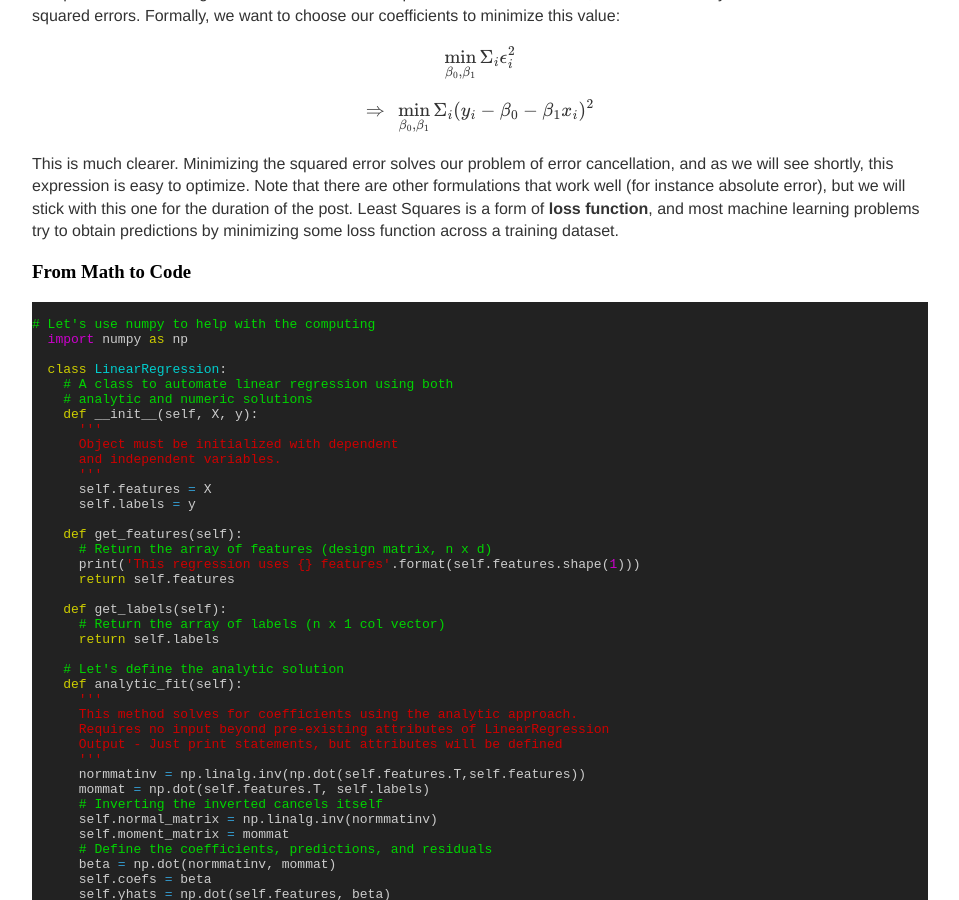
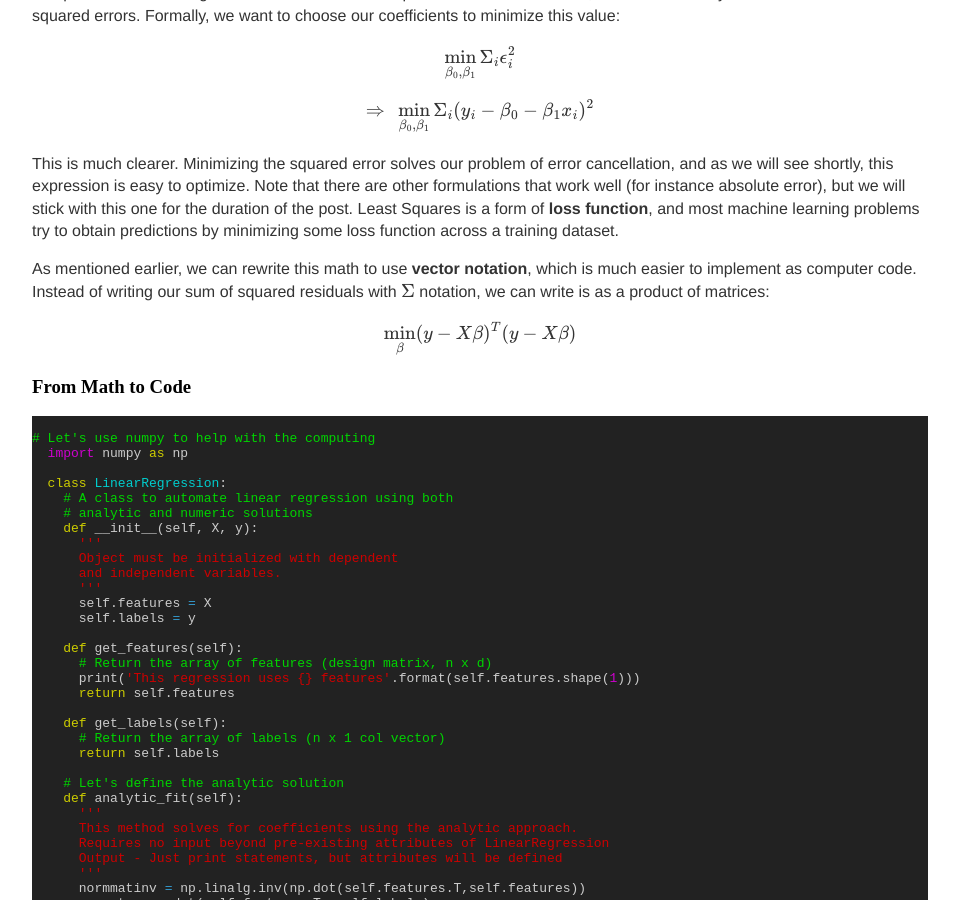
Before and after one commit to 12mre1/12mre1.github.io, a Jekyll site: the page built from _posts/2020-11-15-An-Intro-to-OLS-Regression.md, in a window 1280 px wide and 900 px high, scrolled down 1700 px. Shown: the whole window, without its empty margins (160-1119 px from the left). Built offline with Jekyll 4.4.1, drawn with Linux system fonts in a browser that asks for light colours; formulas are drawn with MathJax 3.

Commit message:
update linreg post

```diff
--- a/_posts/2020-11-15-An-Intro-to-OLS-Regression.md
+++ b/_posts/2020-11-15-An-Intro-to-OLS-Regression.md
@@ -80,6 +80,11 @@ easy to optimize. Note that there are other formulations that work well (for ins
 for the duration of the post. Least Squares is a form of __loss function__, and most machine learning problems try to obtain predictions
 by minimizing some loss function across a training dataset.
 
+As mentioned earlier, we can rewrite this math to use __vector notation__, which is much easier to implement as computer code. Instead of writing
+our sum of squared residuals with \\( \Sigma \\) notation, we can write is as a product of matrices:
+
+\\[ \min_{\beta} (y - X \beta)^T (y - X \beta) \\]
+
 ### From Math to Code
 
 
```
